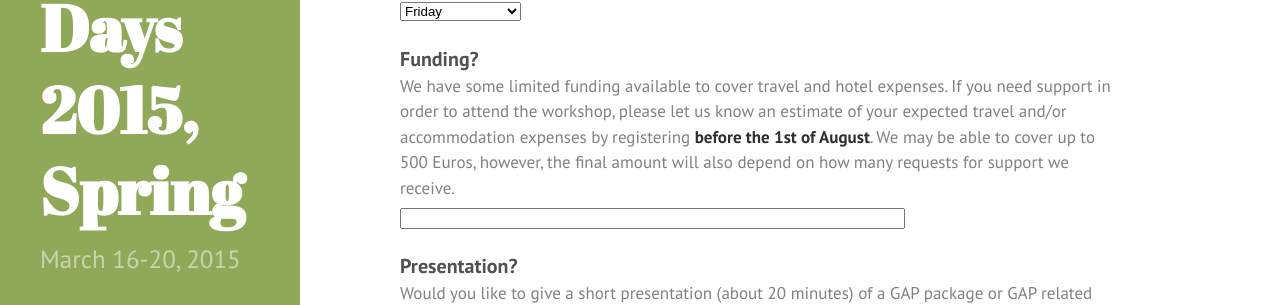
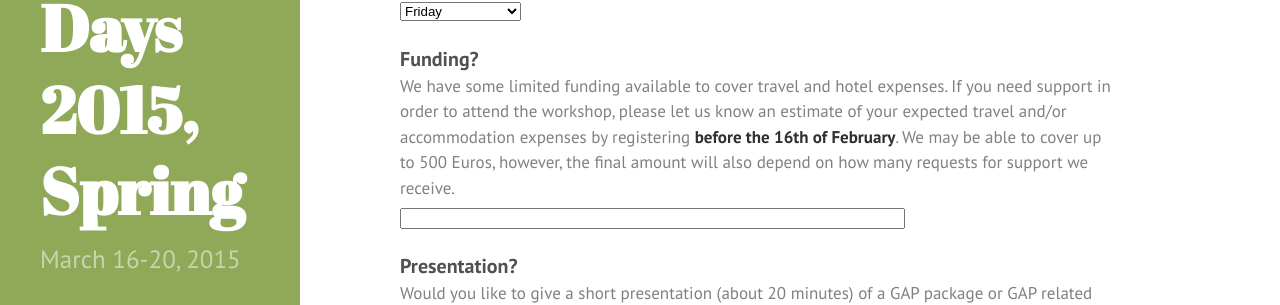
Before and after one commit to gapdays/gapdays2015-spring, a Jekyll site: the page built from registration.html, in a window 1280 px wide and 900 px high, scrolled down 689 px. Shown: the part 134-439 px from the top of the window. Built offline with Jekyll 4.4.1, drawn with Linux system fonts in a browser that asks for light colours; Markdown is read by kramdown in place of the engine named in the settings.

Commit message:
reg until Feb 16

```diff
--- a/registration.html
+++ b/registration.html
@@ -102,7 +102,7 @@ regarding registration or the conference, feel free to
     We have some limited funding available to cover travel and hotel expenses.
     If you need support in order to attend the workshop, please let us know an
     estimate of your expected travel and/or accommodation expenses by
-    registering <strong>before the 1st of August</strong>. We may be able to
+    registering <strong>before the 16th of February</strong>. We may be able to
     cover up to 500 Euros, however, the final amount will also depend on how
     many requests for support we receive.
   </div>
```
